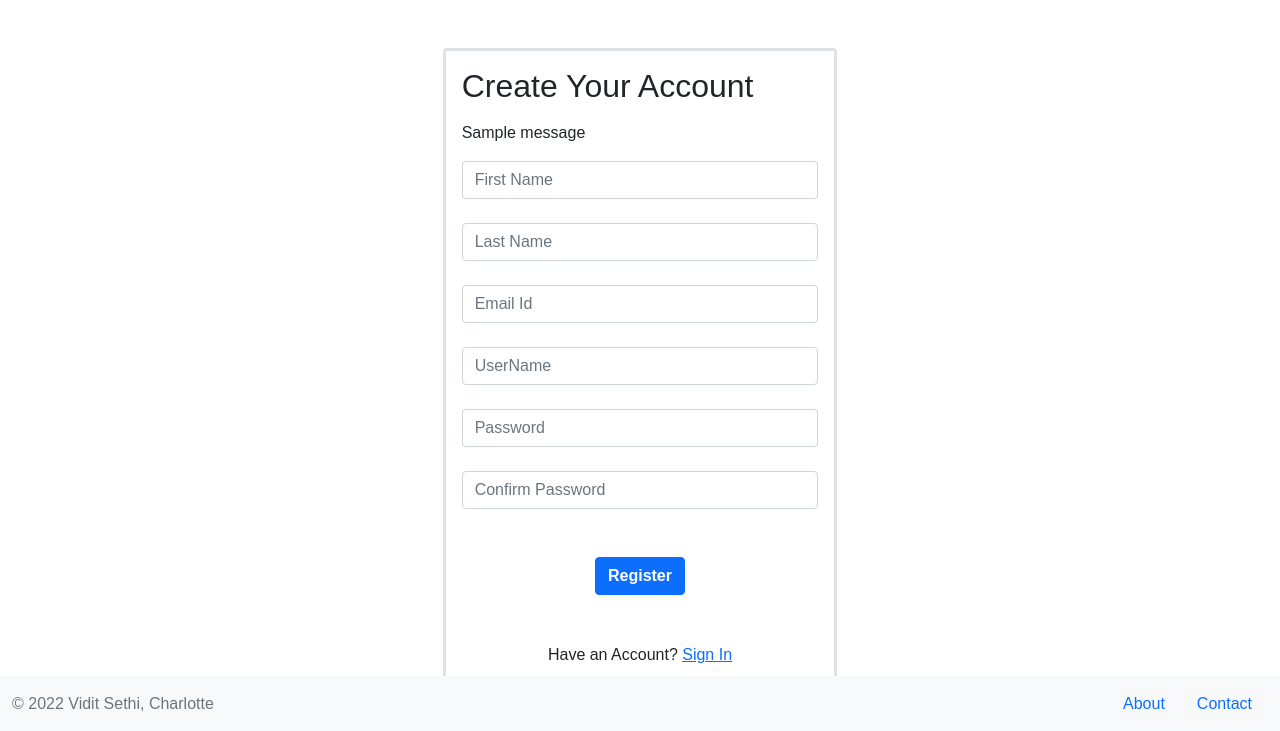
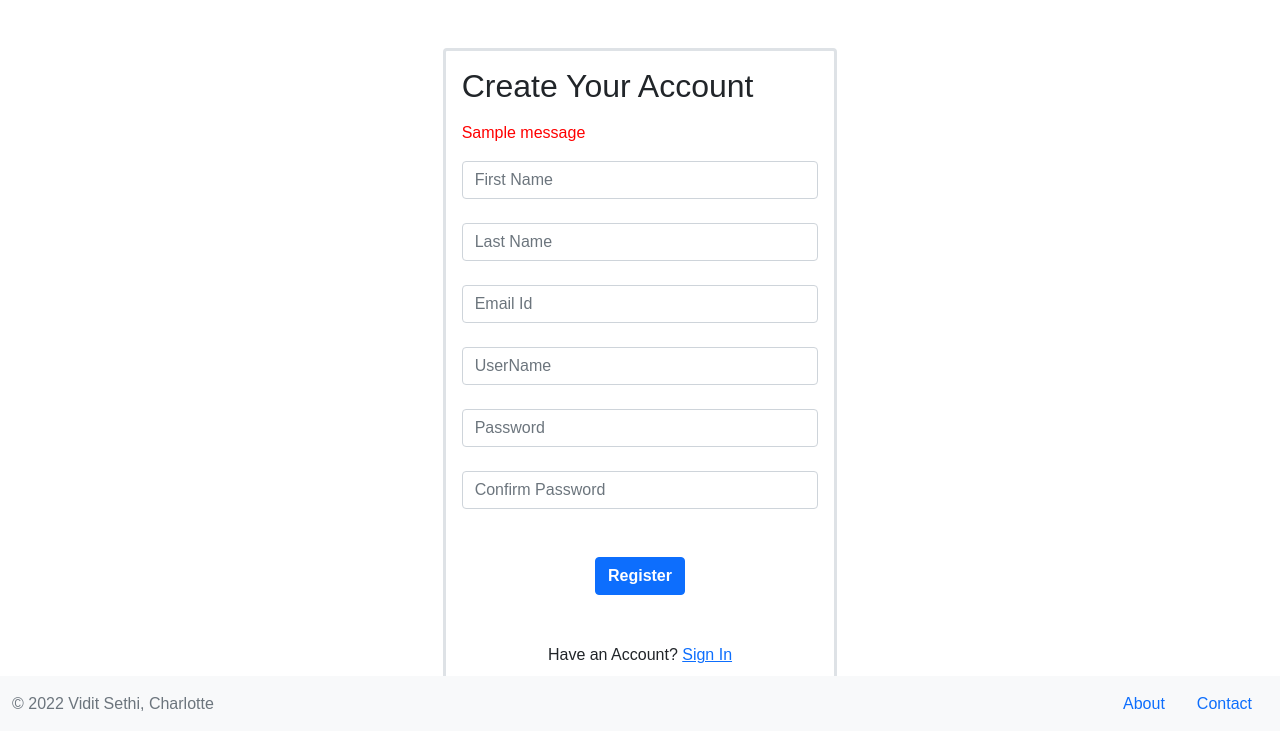
Before and after one commit to viditsethi13/quizmeup, a Django app: page /registration in a window 1280 px wide. Shown: the part 68-799 px from the top of the page. Run offline with Django 3.2, Linux system fonts and the light colour scheme; tables that the repository leaves empty hold one stand-in row (values such as "Sample post"); one stand-in notice (Sample message) is shown; some libraries are stand-ins or nearby versions.

Commit message:
Alert in red color

```diff
--- a/quiz/templates/quiz/login.html
+++ b/quiz/templates/quiz/login.html
@@ -18,7 +18,7 @@
 			<div>
 				{% for message in messages %}
 					<center>
-						<p> {{ message }} </p>
+						<p style="color: red;"> {{ message }} </p>
 					</center>
 				{% endfor %}
 			</div>
--- a/quiz/templates/quiz/registration.html
+++ b/quiz/templates/quiz/registration.html
@@ -17,7 +17,7 @@
 			</h2>
 			<div>
 				{% for message in messages %}
-					<p> {{ message }} </p>
+					<p style="color: red;"> {{ message }} </p>
 				{% endfor %}
 			</div>
 
```
